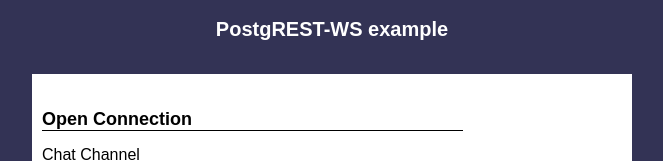
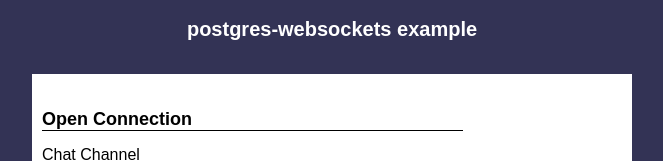
Before and after one commit to diogob/postgres-websockets, a plain HTML site: page client-example/index.html in a window 1280 px wide. Shown: the top 161 px of the page, without its empty margins (308-971 px from the left). Drawn offline with nearby package versions, Linux system fonts and the light colour scheme.

Commit message:
Rename project to postgres-websockets to better reflect its current status.

```diff
--- a/client-example/index.html
+++ b/client-example/index.html
@@ -1,13 +1,13 @@
 <html>
     <head>
-        <title>PostgREST-WS example</title>
+        <title>postgres-websockets example</title>
         <script src="https://ajax.googleapis.com/ajax/libs/jquery/2.2.2/jquery.min.js"></script>
         <script src="https://kjur.github.io/jsrsasign/jsrsasign-all-min.js"></script>
         <script type="text/JavaScript" src="client.js"></script>
         <link rel="stylesheet" type="text/css" href="screen.css"></script>
     </head>
     <body>
-        <h1>PostgREST-WS example</h1>
+        <h1>postgres-websockets example</h1>
         <div id="main">
             <div id="warnings">
             </div>
```
Also changed, not shown: 23 other files.
